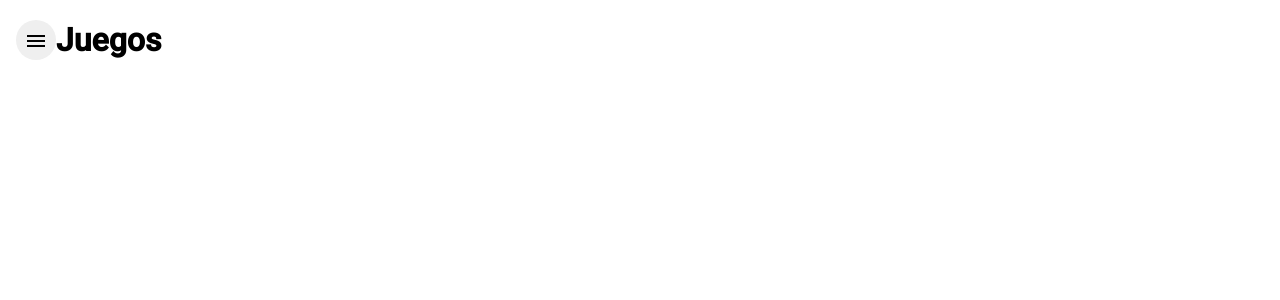
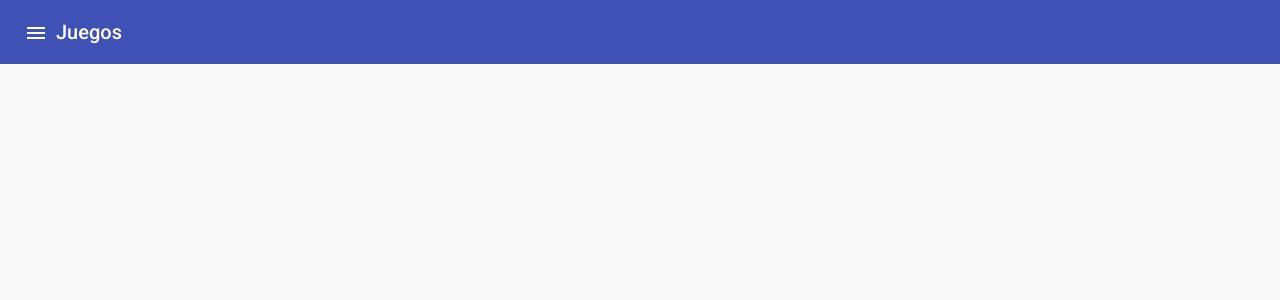
Before and after one commit to 34499980/juegos2, an Angular app: page / in a window 1280 px wide. Shown: the top 300 px of the page. Built offline with nearby package versions, Linux system fonts and the light colour scheme.

Commit message:
Refactor

```diff
--- a/angular.json
+++ b/angular.json
@@ -24,6 +24,7 @@
               "src/assets"
             ],
             "styles": [
+              "./node_modules/@angular/material/prebuilt-themes/indigo-pink.css",
               "src/styles.css"
             ],
             "scripts": []
@@ -89,6 +90,7 @@
               "src/assets"
             ],
             "styles": [
+              "./node_modules/@angular/material/prebuilt-themes/indigo-pink.css",
               "src/styles.css"
             ],
             "scripts": []
@@ -120,6 +122,7 @@
           }
         }
       }
-    }},
+    }
+  },
   "defaultProject": "Juegos2"
 }
--- a/package.json
+++ b/package.json
@@ -12,13 +12,16 @@
   "private": true,
   "dependencies": {
     "@angular/animations": "~8.2.14",
+    "@angular/cdk": "~8.2.3",
     "@angular/common": "~8.2.14",
     "@angular/compiler": "~8.2.14",
     "@angular/core": "~8.2.14",
     "@angular/forms": "~8.2.14",
+    "@angular/material": "^8.2.3",
     "@angular/platform-browser": "~8.2.14",
     "@angular/platform-browser-dynamic": "~8.2.14",
     "@angular/router": "~8.2.14",
+    "hammerjs": "^2.0.8",
     "rxjs": "~6.4.0",
     "tslib": "^1.10.0",
     "zone.js": "~0.9.1"
--- a/src/styles.css
+++ b/src/styles.css
@@ -5,3 +5,6 @@
 
 html, body { height: 100%; }
 body { margin: 0; font-family: Roboto, "Helvetica Neue", sans-serif; }
+
+html, body { height: 100%; }
+body { margin: 0; font-family: Roboto, "Helvetica Neue", sans-serif; }
```
Also changed, not shown: 1 other file (tests, documents, lock files or other folders).
